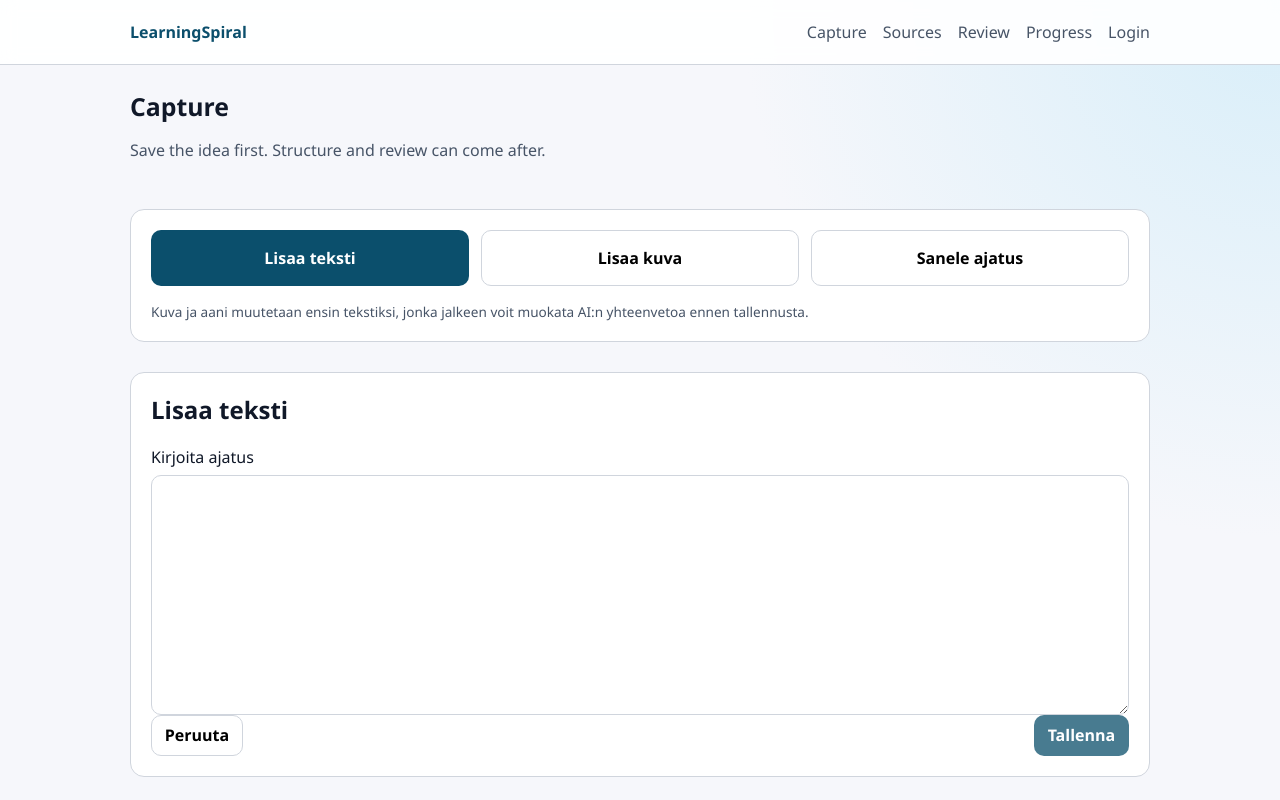
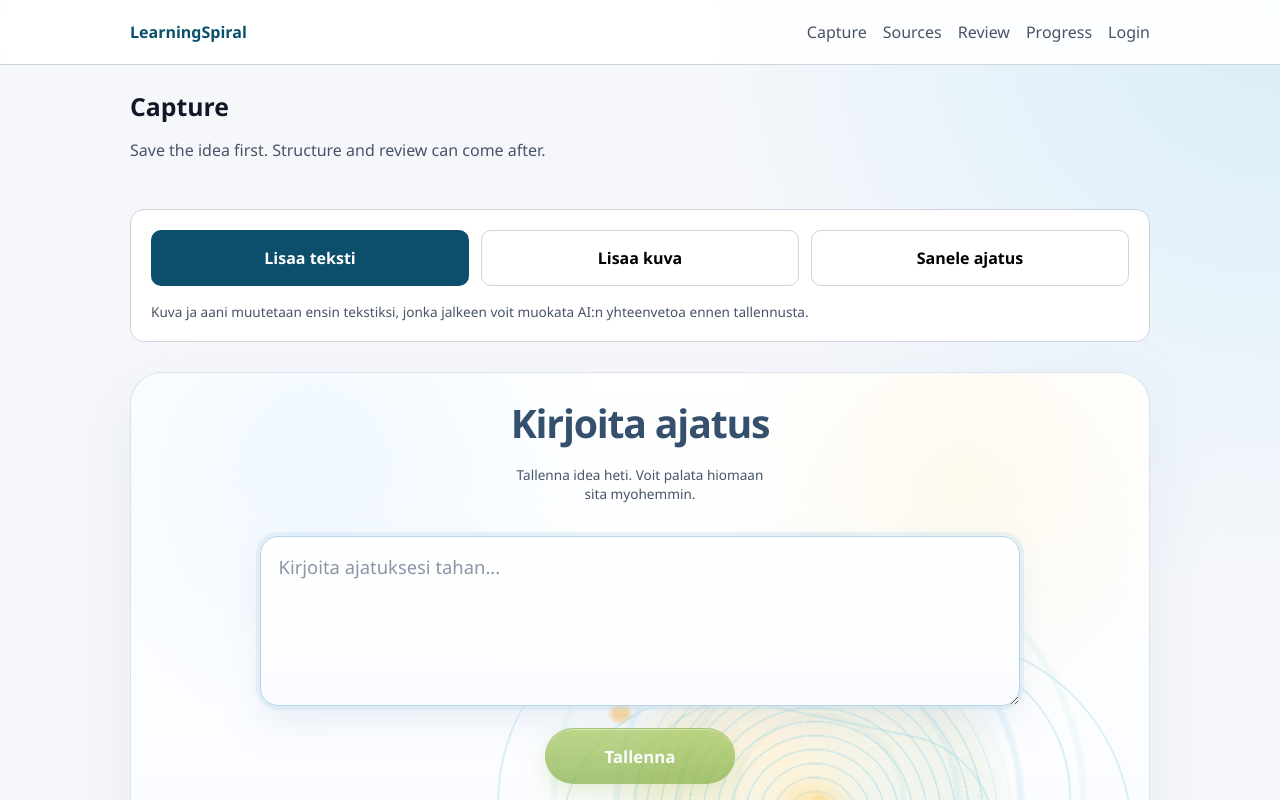
Before and after one commit to heikkikukkonen/learningspiral, a Next.js app: page /capture in a window 1280 px wide. Both pictures are taken after a click on the button "Lisaa teksti". Shown: the top 800 px of the page. Built offline with nearby package versions, Linux system fonts and the light colour scheme.

Commit message:
Refine capture text input visual design

```diff
--- a/app/capture/capture-composer.tsx
+++ b/app/capture/capture-composer.tsx
@@ -32,6 +32,7 @@ export function CaptureComposer() {
   const router = useRouter();
   const imageInputRef = useRef<HTMLInputElement | null>(null);
   const audioFileInputRef = useRef<HTMLInputElement | null>(null);
+  const textAreaRef = useRef<HTMLTextAreaElement | null>(null);
   const mediaRecorderRef = useRef<MediaRecorder | null>(null);
   const streamRef = useRef<MediaStream | null>(null);
   const chunksRef = useRef<Blob[]>([]);
@@ -55,6 +56,12 @@ export function CaptureComposer() {
       streamRef.current?.getTracks().forEach((track) => track.stop());
     };
   }, [audioPreviewUrl]);
+
+  useEffect(() => {
+    if (mode === "text") {
+      textAreaRef.current?.focus();
+    }
+  }, [mode]);
 
   function resetDraft(nextMode: Mode) {
     setMode(nextMode);
@@ -198,6 +205,18 @@ export function CaptureComposer() {
     mediaRecorderRef.current?.stop();
   }
 
+  async function saveTextCapture() {
+    const trimmedText = textValue.trim();
+    if (!trimmedText || isSaving) return;
+
+    await saveCapture("text", {
+      rawInput: trimmedText,
+      summary: trimmedText
+    });
+  }
+
+  const textCharacterCount = textValue.trim().length;
+
   return (
     <div className="grid">
       <article className="card capture-button-panel">
@@ -250,30 +269,59 @@ export function CaptureComposer() {
       </article>
 
       {mode === "text" ? (
-        <article className="card capture-flow-card">
-          <h2 style={{ marginTop: 0 }}>Lisaa teksti</h2>
-          <label className="form-row capture-primary-field">
-            <span>Kirjoita ajatus</span>
-            <textarea value={textValue} onChange={(event) => setTextValue(event.target.value)} />
+        <article className="card capture-flow-card capture-text-card">
+          <div className="capture-text-shell">
+            <div className="capture-text-header">
+              <div className="capture-text-copy">
+                <h2 style={{ margin: 0 }}>Kirjoita ajatus</h2>
+                <p className="status capture-text-status">
+                  Tallenna idea heti. Voit palata hiomaan sita myohemmin.
+                </p>
+              </div>
+            </div>
+
+            <label className="form-row capture-primary-field capture-text-field">
+              <span className="sr-only">Ajatus</span>
+              <textarea
+                ref={textAreaRef}
+                value={textValue}
+                placeholder="Kirjoita ajatuksesi tahan..."
+                onChange={(event) => setTextValue(event.target.value)}
+                onKeyDown={(event) => {
+                  if ((event.ctrlKey || event.metaKey) && event.key === "Enter") {
+                    event.preventDefault();
+                    void saveTextCapture();
+                  }
+                }}
+              />
             </label>
-          <div className="actions" style={{ justifyContent: "space-between", alignItems: "center" }}>
-            <button type="button" className="secondary" onClick={() => resetDraft("idle")}>
-              Peruuta
-            </button>
+
+            <div className="capture-text-footer">
               <button
                 type="button"
-              className="primary"
+                className="primary capture-text-save"
                 disabled={!textValue.trim() || isSaving}
-              onClick={() => {
-                const trimmedText = textValue.trim();
-                void saveCapture("text", {
-                  rawInput: trimmedText,
-                  summary: trimmedText
-                });
-              }}
+                onClick={() => void saveTextCapture()}
               >
                 {isSaving ? "Tallennetaan..." : "Tallenna"}
               </button>
+              <p className="status capture-text-helper" style={{ margin: 0 }}>
+                {textCharacterCount > 0
+                  ? `${textCharacterCount} merkkia valmiina tallennettavaksi.`
+                  : "Aloita yhdesta lauseesta. Pikanappi toimii myos Ctrl+Enterilla."}
+              </p>
+              <button type="button" className="capture-text-cancel" onClick={() => resetDraft("idle")}>
+                Peruuta
+              </button>
+            </div>
+          </div>
+          <div className="capture-text-visual" aria-hidden="true">
+            <div className="capture-text-brain" />
+            <div className="capture-text-spiral" />
+            <div className="capture-text-ring capture-text-ring-a" />
+            <div className="capture-text-ring capture-text-ring-b" />
+            <div className="capture-text-ring capture-text-ring-c" />
+            <div className="capture-text-glow" />
           </div>
         </article>
       ) : null}
--- a/app/globals.css
+++ b/app/globals.css
@@ -258,6 +258,18 @@ button.danger {
   padding: 1.25rem;
 }
 
+.sr-only {
+  position: absolute;
+  width: 1px;
+  height: 1px;
+  padding: 0;
+  margin: -1px;
+  overflow: hidden;
+  clip: rect(0, 0, 0, 0);
+  white-space: nowrap;
+  border: 0;
+}
+
 .capture-shortcuts {
   display: grid;
   grid-template-columns: repeat(3, minmax(0, 1fr));
@@ -287,6 +299,198 @@ button.danger {
 .capture-primary-field textarea {
   min-height: 240px;
   padding: 0.85rem 0.9rem;
+}
+
+.capture-text-shell {
+  position: relative;
+  z-index: 1;
+  display: grid;
+  gap: 1.25rem;
+  max-width: 760px;
+  margin: 0 auto;
+}
+
+.capture-text-header {
+  display: flex;
+  justify-content: center;
+  text-align: center;
+}
+
+.capture-text-copy {
+  display: grid;
+  gap: 0.45rem;
+  justify-items: center;
+}
+
+.capture-text-status {
+  max-width: 34ch;
+}
+
+.capture-text-field span {
+  font-weight: 600;
+}
+
+.capture-text-card {
+  position: relative;
+  overflow: hidden;
+  min-height: 640px;
+  padding: 1.8rem 1.2rem 12rem;
+  border: 1px solid rgba(210, 221, 232, 0.8);
+  border-radius: 32px;
+  background:
+    radial-gradient(circle at 18% 12%, rgba(210, 235, 255, 0.34) 0%, rgba(255, 255, 255, 0) 28%),
+    radial-gradient(circle at 82% 16%, rgba(255, 234, 184, 0.24) 0%, rgba(255, 255, 255, 0) 24%),
+    linear-gradient(180deg, #ffffff 0%, #f9fbff 100%);
+  box-shadow: 0 24px 60px rgba(180, 196, 216, 0.24);
+}
+
+.capture-text-copy h2 {
+  font-size: clamp(2rem, 4vw, 2.45rem);
+  line-height: 1.08;
+  color: #35506d;
+  letter-spacing: -0.03em;
+}
+
+.capture-text-field textarea {
+  min-height: 170px;
+  border-radius: 18px;
+  border-color: rgba(210, 219, 232, 0.95);
+  padding: 1rem 1.1rem;
+  background:
+    linear-gradient(180deg, rgba(255, 255, 255, 0.99), rgba(250, 252, 255, 0.98)),
+    #fff;
+  box-shadow:
+    inset 0 1px 0 rgba(255, 255, 255, 0.95),
+    0 12px 26px rgba(193, 208, 226, 0.28);
+  transition:
+    border-color 0.18s ease,
+    box-shadow 0.18s ease,
+    transform 0.18s ease;
+  color: #4b5d73;
+  font-size: 1.15rem;
+  line-height: 1.55;
+}
+
+.capture-text-field textarea:focus {
+  outline: none;
+  border-color: #b9d4e6;
+  box-shadow:
+    0 0 0 4px rgba(193, 221, 238, 0.36),
+    0 18px 34px rgba(184, 205, 225, 0.26);
+  transform: translateY(-1px);
+}
+
+.capture-text-field textarea::placeholder {
+  color: #8b95a8;
+}
+
+.capture-text-footer {
+  display: grid;
+  justify-items: center;
+  gap: 0.8rem;
+  padding-top: 0.1rem;
+}
+
+.capture-text-save {
+  min-width: 190px;
+  min-height: 56px;
+  border-radius: 999px;
+  border: 1px solid rgba(144, 181, 76, 0.9);
+  background: linear-gradient(180deg, #a9cb63 0%, #89b24c 100%) !important;
+  box-shadow:
+    inset 0 1px 0 rgba(255, 255, 255, 0.42),
+    0 10px 24px rgba(166, 194, 102, 0.34);
+  font-size: 1.05rem;
+}
+
+.capture-text-helper {
+  text-align: center;
+}
+
+.capture-text-cancel {
+  border: 0;
+  background: transparent;
+  color: #7c8ca1;
+  padding: 0.2rem 0.4rem;
+}
+
+.capture-text-cancel:hover {
+  color: #51657e;
+}
+
+.capture-text-visual {
+  position: absolute;
+  inset: auto -6% -8% auto;
+  width: min(86%, 760px);
+  aspect-ratio: 1.18;
+  pointer-events: none;
+  opacity: 0.74;
+}
+
+.capture-text-brain {
+  position: absolute;
+  inset: 10% 5% 4% 2%;
+  border-radius: 52% 48% 50% 50% / 56% 46% 54% 44%;
+  background:
+    radial-gradient(circle at 50% 50%, rgba(255, 255, 255, 0) 0 18%, rgba(126, 203, 225, 0.16) 18.5% 19.2%, rgba(255, 255, 255, 0) 20%),
+    radial-gradient(circle at 50% 50%, rgba(255, 255, 255, 0) 0 30%, rgba(105, 191, 219, 0.18) 30.5% 31.3%, rgba(255, 255, 255, 0) 32.2%),
+    radial-gradient(circle at 50% 50%, rgba(255, 255, 255, 0) 0 44%, rgba(91, 182, 215, 0.16) 44.5% 45.3%, rgba(255, 255, 255, 0) 46.2%),
+    radial-gradient(circle at 50% 50%, rgba(255, 255, 255, 0) 0 58%, rgba(141, 214, 198, 0.14) 58.5% 59.3%, rgba(255, 255, 255, 0) 60.2%),
+    radial-gradient(circle at 50% 50%, rgba(255, 212, 112, 0.72) 0 1.1%, rgba(255, 255, 255, 0) 2%),
+    radial-gradient(circle at 22% 34%, rgba(255, 192, 90, 0.86) 0 1%, rgba(255, 255, 255, 0) 2%),
+    radial-gradient(circle at 76% 24%, rgba(255, 222, 128, 0.74) 0 1.1%, rgba(255, 255, 255, 0) 2%),
+    radial-gradient(circle at 80% 62%, rgba(146, 233, 214, 0.7) 0 1.15%, rgba(255, 255, 255, 0) 2%),
+    radial-gradient(circle at 20% 62%, rgba(123, 210, 240, 0.72) 0 1.15%, rgba(255, 255, 255, 0) 2%);
+  filter: blur(0.2px);
+}
+
+.capture-text-spiral,
+.capture-text-ring,
+.capture-text-glow {
+  position: absolute;
+  left: 48%;
+  top: 56%;
+  transform: translate(-50%, -50%);
+  border-radius: 999px;
+}
+
+.capture-text-spiral {
+  width: 64%;
+  height: 56%;
+  background:
+    radial-gradient(circle at center, rgba(255, 213, 116, 0.96) 0 3.4%, rgba(255, 213, 116, 0.18) 7%, rgba(255, 255, 255, 0) 14%),
+    repeating-radial-gradient(circle at center, rgba(120, 201, 228, 0.48) 0 1.4px, rgba(255, 255, 255, 0) 1.4px 14px),
+    conic-gradient(from 150deg, rgba(111, 204, 225, 0.16), rgba(255, 226, 153, 0.46), rgba(111, 204, 225, 0.18));
+  mask-image: radial-gradient(circle at center, black 0 56%, transparent 68%);
+}
+
+.capture-text-ring {
+  border: 2px solid rgba(105, 196, 220, 0.3);
+}
+
+.capture-text-ring-a {
+  width: 48%;
+  height: 32%;
+  transform: translate(-50%, -50%) rotate(12deg);
+}
+
+.capture-text-ring-b {
+  width: 68%;
+  height: 46%;
+  transform: translate(-50%, -50%) rotate(-12deg);
+}
+
+.capture-text-ring-c {
+  width: 84%;
+  height: 62%;
+  transform: translate(-50%, -50%) rotate(8deg);
+}
+
+.capture-text-glow {
+  width: 16%;
+  height: 16%;
+  background: radial-gradient(circle, rgba(255, 212, 110, 0.92) 0%, rgba(255, 212, 110, 0.12) 50%, rgba(255, 255, 255, 0) 70%);
+  filter: blur(7px);
 }
 
 .capture-details {
@@ -519,6 +723,26 @@ button.danger {
     grid-template-columns: 1fr;
   }
 
+  .capture-text-card {
+    min-height: 560px;
+    padding-bottom: 10rem;
+  }
+
+  .capture-text-copy h2 {
+    font-size: 1.8rem;
+  }
+
+  .capture-text-field textarea {
+    min-height: 150px;
+    font-size: 1rem;
+  }
+
+  .capture-text-visual {
+    inset: auto -18% -3.5rem auto;
+    width: 135%;
+    opacity: 0.55;
+  }
+
   .home-visual-card,
   .home-visual {
     min-height: 320px;
```
Lines whose indentation alone changed are shown as unchanged.
